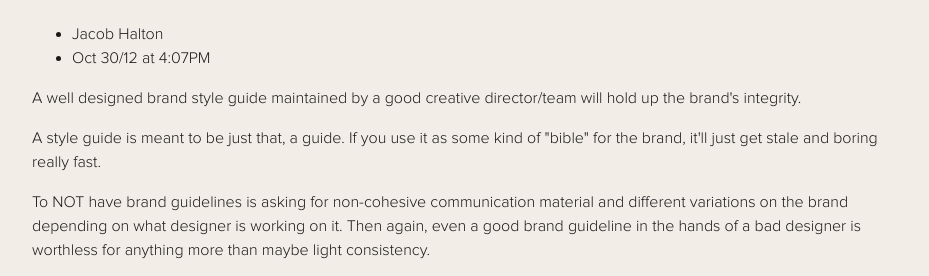
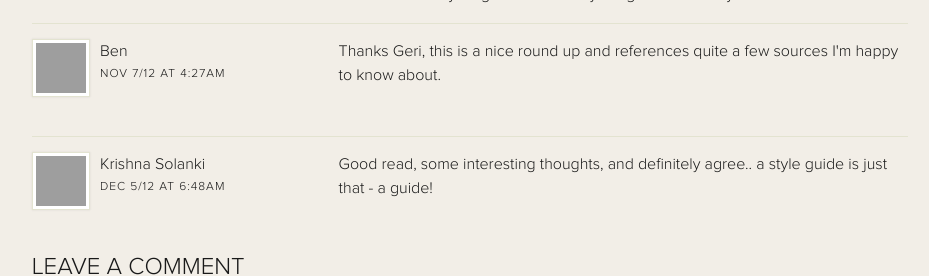
Before and after one commit to hellogeri/hellogeri.com, a PHP site: page / in a window 1280 px wide. Shown: the part 3969-4245 px from the top of the page, without its empty margins (32-961 px from the left). Run offline with PHP 8.4, Linux system fonts and the light colour scheme; data that the repository does not hold is empty; some libraries are stand-ins or nearby versions; grey boxes are pictures that could not be loaded.

Commit message:
Comment section

```diff
--- a/css/screen.css
+++ b/css/screen.css
@@ -253,7 +253,7 @@ div[role="banner"] {
 /*---- Main -----*/
 
 article header h1 {
-	line-height: 1.2em;
+	line-height: 1.25em;
 	margin: 0;
 }
 
@@ -262,7 +262,7 @@ article header h1 a, article header h1 a:hover, article header h1 a:active {
 }
 
 article header p {
-	font-size: .85em;
+	font-size: 1em;
 	margin: .5em 0 0 0;
 }
 
@@ -275,13 +275,8 @@ article .excerpt-lg {
 	font-size: 1.2em;
 }
 
-article h1 {
-	font-size: 1.2em;
-	padding: 1em 0 0 0;
-}
-
-article h2 {
-	font-size: 1.2em;
+article h1, article h2 {
+	font-size: 1.25em;
 	padding: 1em 0 0 0;
 }
 
@@ -289,7 +284,6 @@ article q {
 	font-size: 1.2em;
 	padding: 2em 0;
 }
-
 
 article footer ul {
 	margin: 0;
@@ -303,6 +297,84 @@ article footer ul li {
 
 article footer ul li:first-of-type {
 padding: 0 5em 0 0;
+}
+
+article footer {
+	border-top: 1px solid rgb(227,227,208);
+	width: 100%;
+}
+
+article footer p {
+	display: inline;
+	float: left;
+}
+
+.twitter-share-button {
+	float: right;
+	position: relative;
+	display: inline;
+	margin-top: 12px;
+	margin-left: 30px;
+}
+
+
+
+/*---- Blog -----*/
+
+section[role="note"] h1 {
+	font-size: 1.25em;
+	padding: 1em 0 0 0;
+}
+
+section[role="note"] article:first-of-type {
+	border: none;
+	padding-top: 0;
+	margin-bottom: 1em;
+	clear: both;
+}
+
+section[role="note"] article {
+	border-top: 1px solid rgb(227,227,208);
+	margin-bottom: 7em;
+	clear: both;
+}
+
+section[role="note"] article header {
+	width: 30%;
+	float: left;
+	position: relative;
+	margin-top: 0;
+}
+
+section[role="note"] article header ul {
+	list-style-type: none;
+}
+
+section[role="note"] article header ul li:last-of-type {
+	font-size: .75em;
+	text-transform: uppercase;
+	letter-spacing: 1px;
+}
+
+section[role="note"] .comment {
+	width: 65%;
+	float: right;
+	position: relative;
+}
+
+section[role="note"] article header img {
+	height: 50px;
+	width: 50px;
+	float: left;
+	position: relative;
+	background: rgb(255,255,255);
+	border: 1px solid rgb(227,227,208);
+	-moz-box-shadow: 0 0 2px rgba(150,150,150,.25);
+	-webkit-box-shadow: 0 0 2px rgba(150,150,150,.25);
+	box-shadow: 0 0 2px rgba(150,150,150,.25);
+	padding: 3px;
+	margin-right: 10px;
+	margin-top: 15px;
 }
 
 
--- a/index.php
+++ b/index.php
@@ -113,7 +113,7 @@
 	<article>
 		<header>
 			<h1>The Problem With Style Guides</h1>
-			<p>Posted in <a href="/blog/advertising">Advertising, </a><a href="/blog/artanddesign">Art & Design, </a><a href="/blog/webdesign">Web Design, </a>on <time pubdate datetime="2012-10-30T12:23:31-03:30">Tuesday, October 30, 2012</time></p>
+			<p>Posted in <a href="/blog/advertising">Advertising</a>, <a href="/blog/artanddesign">Art & Design</a>, <a href="/blog/webdesign">Web Design</a>, on <time pubdate datetime="2012-10-30T12:23:31-03:30">Tuesday, October 30, 2012</time></p>
 		</header>
 		<p class="excerpt-lg">Last week, my friend <a href="http://rainypixels.com">Nishant Kothary</a> <a href="https://twitter.com/rainypixels/status/260867722357911553">tweeted</a> about how he had concluded that style guides are the &#8220;most useless design deliverables in existence.&#8221; Instead of discussing it over Twitter, we each decided to blog our thoughts. </p>
 		<p>I&#8217;ll say right away that I believe style guides for websites are headed down the right path and are an important asset. <a href="http://www.maban.co.uk/">Anna Debenham</a> wrote a <a href="http://24ways.org/2011/front-end-style-guides">great article</a> in last year&#8217;s 24 Ways about the benefits of front-end style guides. My problems with style guides stem from the traditional &#8220;graphic standards manuals&#8221; that are either written as though they are carved in stone and ruled with an iron first, or, style guides that seem like complete afterthoughts and aren&#8217;t enforced in any way at all.</p>
```
Also changed, not shown: index-old-php.html (renamed from index-old.php).
